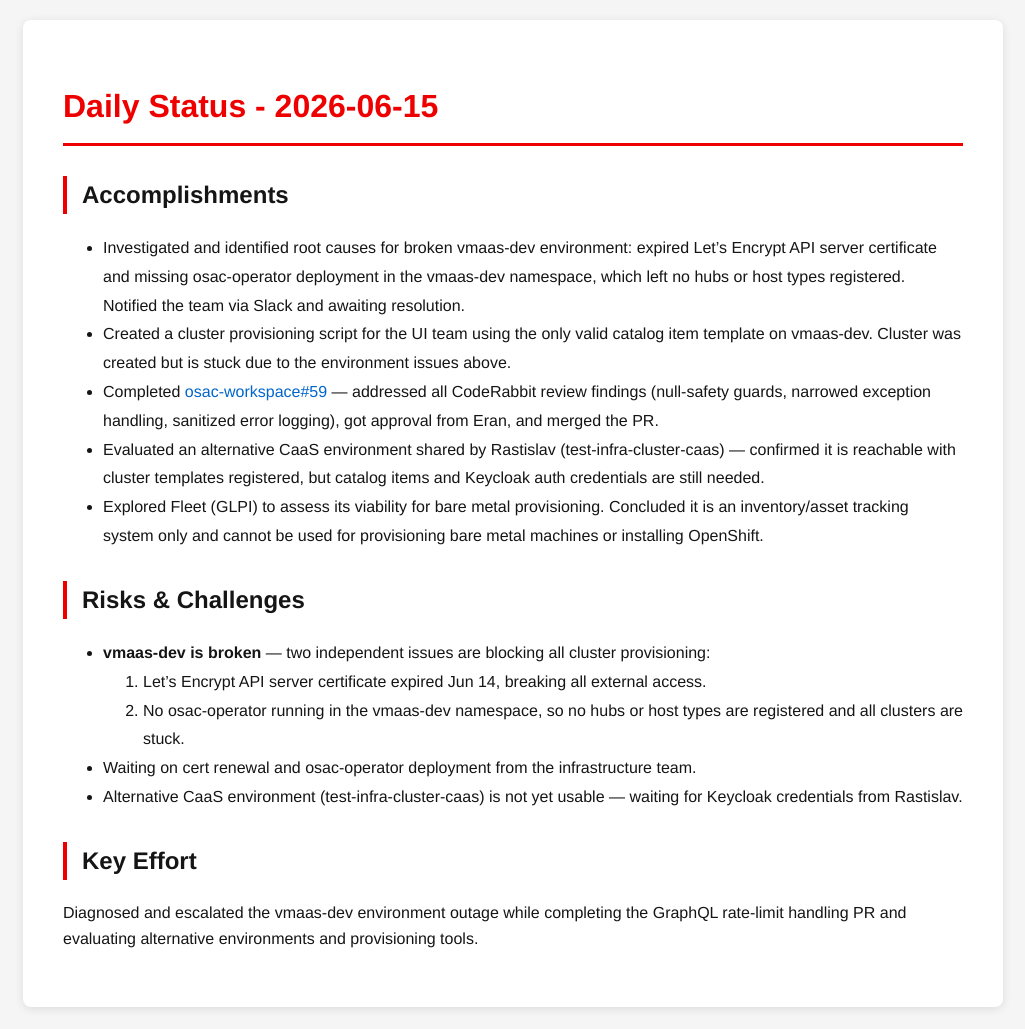
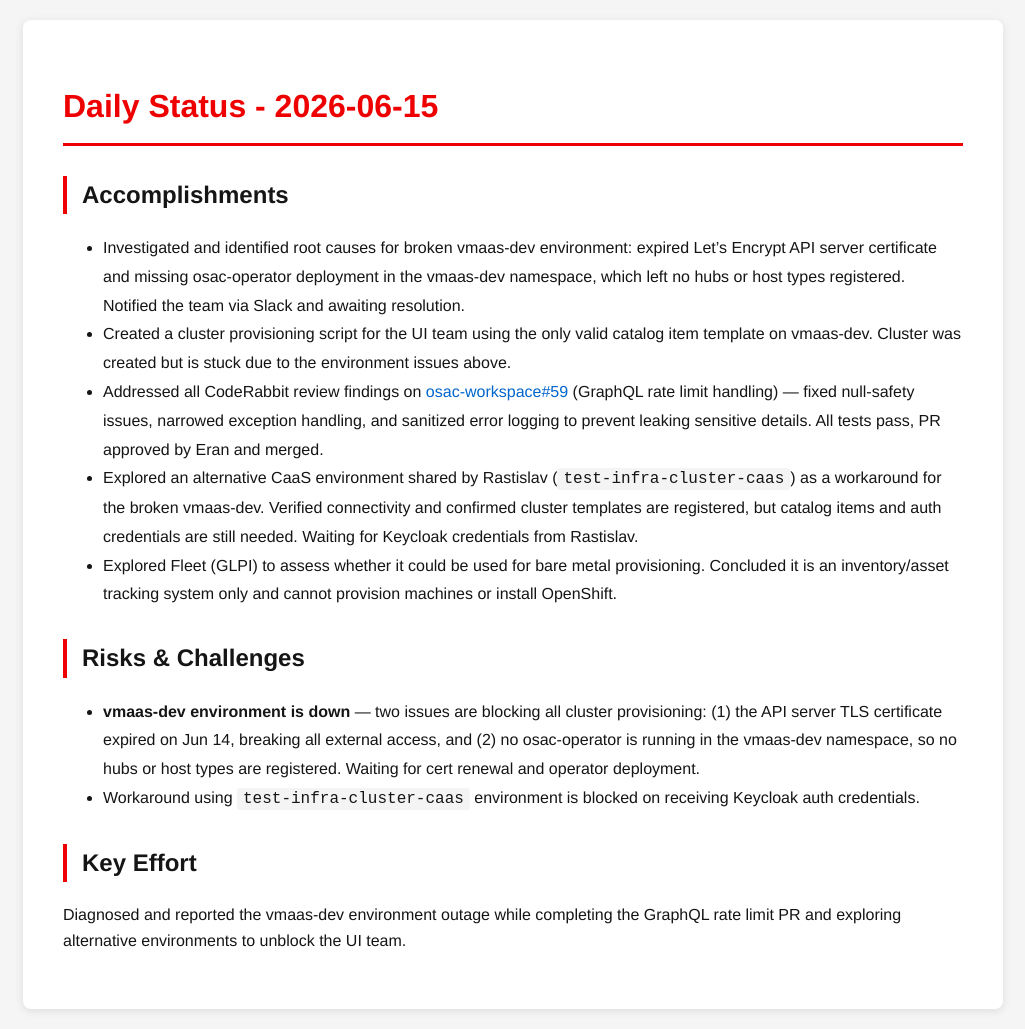
Before and after one commit to tzvatot/daily-status, a Jekyll site: the page built from 2026-06-15.md, in a window 1280 px wide. Shown: the whole page, without its empty margins (127-1152 px from the left). Built offline with Jekyll 4.4.1, drawn with Linux system fonts in a browser that asks for light colours.

Commit message:
Daily status update - 2026-06-15

```diff
--- a/2026-06-15.md
+++ b/2026-06-15.md
@@ -9,16 +9,13 @@ date: 2026-06-15
 ## Accomplishments
 - Investigated and identified root causes for broken vmaas-dev environment: expired Let's Encrypt API server certificate and missing osac-operator deployment in the vmaas-dev namespace, which left no hubs or host types registered. Notified the team via Slack and awaiting resolution.
 - Created a cluster provisioning script for the UI team using the only valid catalog item template on vmaas-dev. Cluster was created but is stuck due to the environment issues above.
-- Completed [osac-workspace#59](https://github.com/osac-project/osac-workspace/pull/59) — addressed all CodeRabbit review findings (null-safety guards, narrowed exception handling, sanitized error logging), got approval from Eran, and merged the PR.
-- Evaluated an alternative CaaS environment shared by Rastislav (test-infra-cluster-caas) — confirmed it is reachable with cluster templates registered, but catalog items and Keycloak auth credentials are still needed.
-- Explored Fleet (GLPI) to assess its viability for bare metal provisioning. Concluded it is an inventory/asset tracking system only and cannot be used for provisioning bare metal machines or installing OpenShift.
+- Addressed all CodeRabbit review findings on [osac-workspace#59](https://github.com/osac-project/osac-workspace/pull/59) (GraphQL rate limit handling) — fixed null-safety issues, narrowed exception handling, and sanitized error logging to prevent leaking sensitive details. All tests pass, PR approved by Eran and merged.
+- Explored an alternative CaaS environment shared by Rastislav (`test-infra-cluster-caas`) as a workaround for the broken vmaas-dev. Verified connectivity and confirmed cluster templates are registered, but catalog items and auth credentials are still needed. Waiting for Keycloak credentials from Rastislav.
+- Explored Fleet (GLPI) to assess whether it could be used for bare metal provisioning. Concluded it is an inventory/asset tracking system only and cannot provision machines or install OpenShift.
 
 ## Risks & Challenges
-- **vmaas-dev is broken** — two independent issues are blocking all cluster provisioning:
-  1. Let's Encrypt API server certificate expired Jun 14, breaking all external access.
-  2. No osac-operator running in the vmaas-dev namespace, so no hubs or host types are registered and all clusters are stuck.
-- Waiting on cert renewal and osac-operator deployment from the infrastructure team.
-- Alternative CaaS environment (test-infra-cluster-caas) is not yet usable — waiting for Keycloak credentials from Rastislav.
+- **vmaas-dev environment is down** — two issues are blocking all cluster provisioning: (1) the API server TLS certificate expired on Jun 14, breaking all external access, and (2) no osac-operator is running in the vmaas-dev namespace, so no hubs or host types are registered. Waiting for cert renewal and operator deployment.
+- Workaround using `test-infra-cluster-caas` environment is blocked on receiving Keycloak auth credentials.
 
 ## Key Effort
-Diagnosed and escalated the vmaas-dev environment outage while completing the GraphQL rate-limit handling PR and evaluating alternative environments and provisioning tools.
+Diagnosed and reported the vmaas-dev environment outage while completing the GraphQL rate limit PR and exploring alternative environments to unblock the UI team.
```
